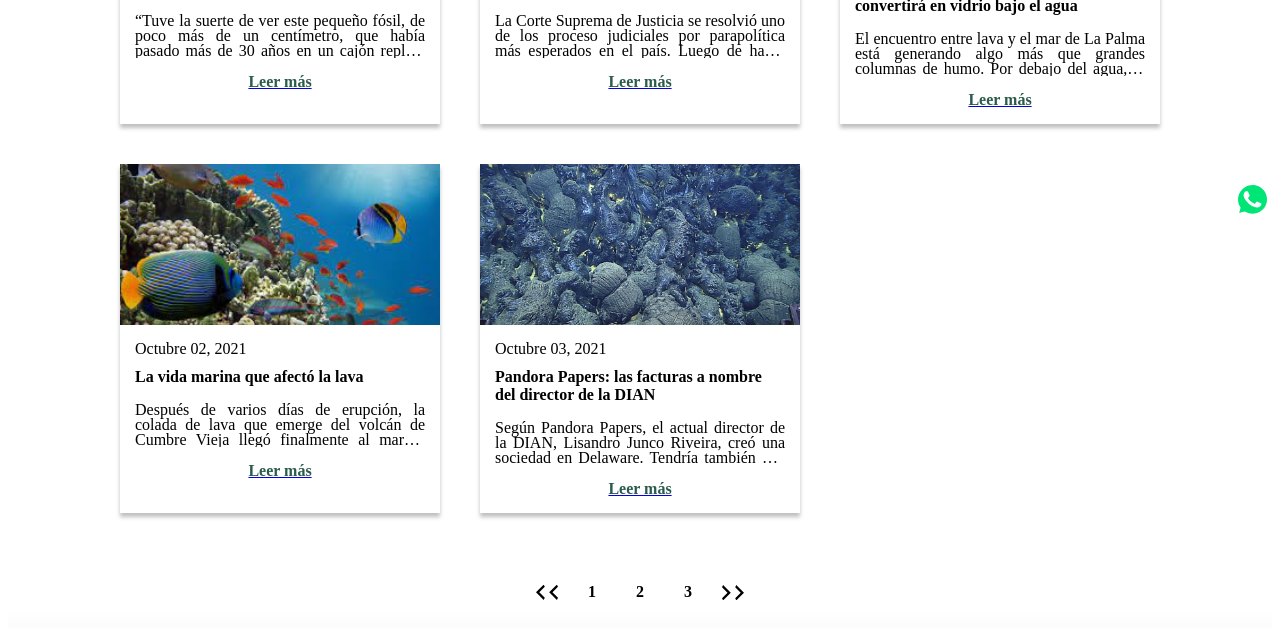
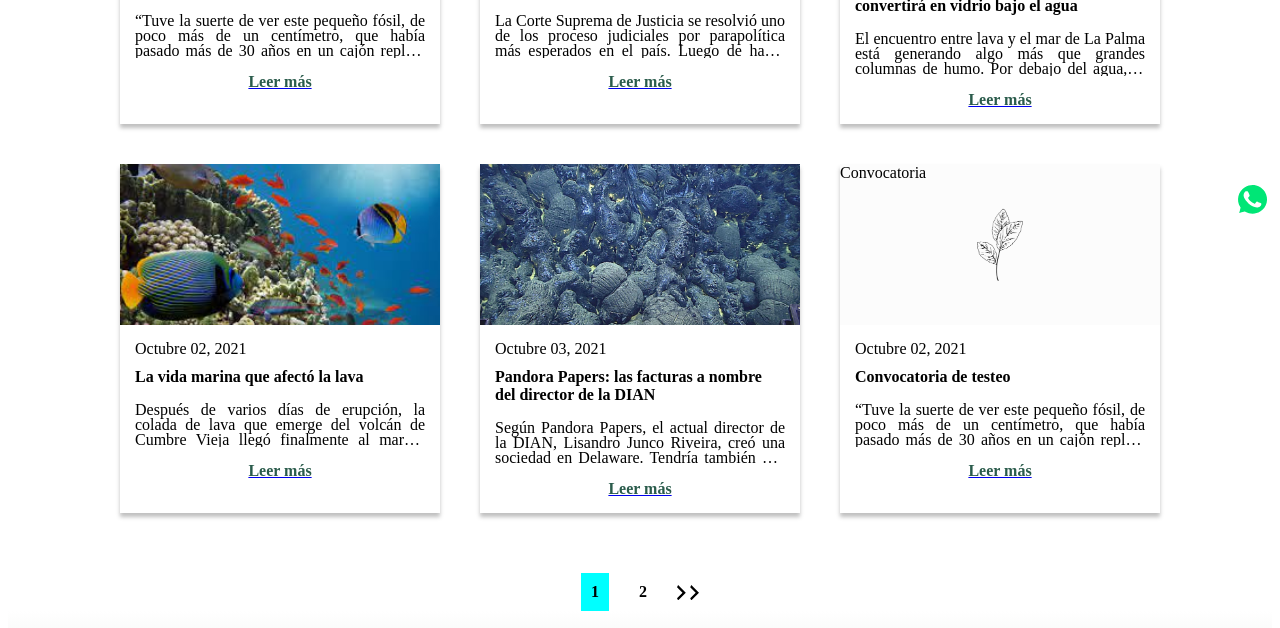
Before and after one commit to JuanC-JC/CamaraVerde, a Gatsby site: page /noticias/1 in a window 1280 px wide. Shown: the part 529-1157 px from the top of the page. Built offline with nearby package versions, Linux system fonts and the light colour scheme; Gatsby itself is replaced by a stand-in of ours.

Commit message:
function to calculate pagination in news and experiencies

```diff
--- a/gatsby-node.js
+++ b/gatsby-node.js
@@ -75,9 +75,11 @@ exports.createPages = async ({ graphql, actions }) => {
   }
 
   //Desctructuring data
-  const {
+  let {
     data: { newsFiles },
   } = newsQuery;
+
+  newsFiles.nodos = newsFiles.nodos.concat(newsFiles.nodos);
 
   const {
     data: { experienceFiles },
@@ -113,6 +115,8 @@ exports.createPages = async ({ graphql, actions }) => {
       component: newsTemplate,
       context: {
         files: newsFiles.nodos.slice(i * postsPerPage, (i + 1) * postsPerPage),
+        pages: numPagesNews,
+        indexPage: i + 1,
       },
     });
   }
@@ -126,6 +130,8 @@ exports.createPages = async ({ graphql, actions }) => {
           i * postsPerPage,
           (i + 1) * postsPerPage
         ),
+        pages: numPagesExperiences,
+        indexPage: i + 1,
       },
     });
   }
--- a/src/components/paginationIndex.jsx
+++ b/src/components/paginationIndex.jsx
@@ -2,20 +2,69 @@ import React from 'react';
 import { Link } from 'gatsby';
 import '../styles/paginationIndex.scss'
 
-export default function PaginationIndex () {
-  return(
+
+function indexOfPagination(pagination, currentPage, pages) {
+
+  //si el numero de paginas es menor o igual que la cantidad de elementos a mostrar en pagination
+  if (pages <= pagination) {
+
+    return Array.from({ length: pages }, (_, i) => i + 1)
+
+  } else {
+
+    let puntoInicial = 1
+
+    //si la pagina actual es menor o igual que la mitad de la paginacion si tengo para 5 bloques de vista para paginar entonces aplica si la pagina actual es menor /inferior a 3
+    if (currentPage <= Math.ceil(pagination / 2)) {
+      puntoInicial = 1
+    }
+
+    // paginas por delante de la pagina actual es mayor que la cantidad de paginas que puedo mostrar ?
+    else if ((pages - currentPage) > Math.floor(pagination / 2)) {
+      puntoInicial = currentPage - (Math.ceil(pagination / 2) - 1)
+    }
+
+    //pagino solo las ultimas n paginas que me permita mostrar la paginacion
+    else {
+      puntoInicial = pages - (pagination - 1)
+    }
+
+
+    return Array.from({ length: pagination }, (_, i) => i + puntoInicial)
+  }
+}
+
+export default function PaginationIndex({ numbersPerView, indexPage, maxPages }) {
+
+  console.log("paginacion", maxPages, indexOfPagination(numbersPerView, indexPage, 2));
+
+  return (
     <div className="paginationIndex">
-      <Link to=''>
-        <div className='icon previous'></div>
-      </Link>
 
-      <div className='indexNumber'>1</div>
-      <div className='indexNumber'>2</div>
-      <div className='indexNumber'>3</div>
+      {
+        indexPage !== 1 &&
+        <Link to=''>
+          <div className='icon previous'></div>
+        </Link>
+      }
 
-      <Link to=''>
-        <div className='icon next'></div>
-      </Link>
+      {
+        indexOfPagination(numbersPerView, indexPage, maxPages).map((_, index) => {
+          return (
+            <div key={index} className='indexNumber'>{index + 1}</div>
+          )
+        })
+      }
+
+      {
+        indexPage !== maxPages &&
+
+        <Link to={`/noticias/${indexPage + 1}`}>
+          <div className='icon next'></div>
+        </Link>
+
+      }
+
     </div>
   )
 }
--- a/src/templates/NewsTemplate.jsx
+++ b/src/templates/NewsTemplate.jsx
@@ -8,7 +8,8 @@ import '../styles/templates/newsTemplates.scss';
 
 
 export default function NewsTemplate(props) {
-  const { pageContext: { files } } = props
+
+  const { pageContext } = props
 
   return (
 
@@ -22,7 +23,7 @@ export default function NewsTemplate(props) {
       <div className='newsContainer'>
 
         {
-          files.map(news => {
+          pageContext.files.map(news => {
             return (
               <NewCard
                 key={news.id}
@@ -38,8 +39,7 @@ export default function NewsTemplate(props) {
         }
       </div>
 
-      <PaginationIndex />
-
+      <PaginationIndex numbersPerView={5} indexPage={pageContext.indexPage} maxPages={pageContext.pages} />
     </>
 
 
```
